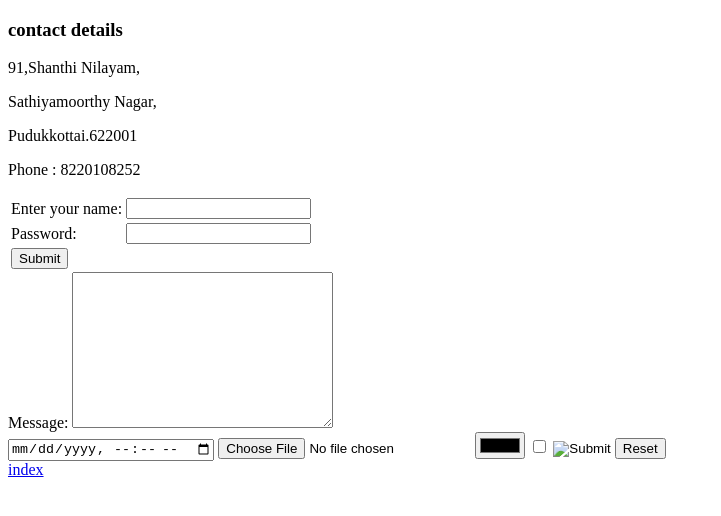
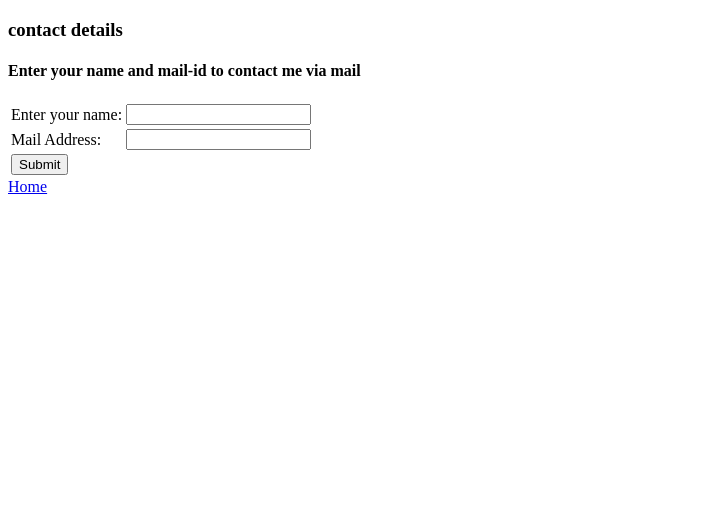
Before and after one commit to AllwinWillbert/CV, a plain HTML site: page sec.html in a window 1280 px wide. Shown: the whole page, without its empty margins (0-721 px from the left). Drawn offline with Linux system fonts and the light colour scheme.

Commit message:
sec.html is updated

```diff
--- a/sec.html
+++ b/sec.html
@@ -13,34 +13,23 @@
     </head>
     <body>
         <h3>contact details</h3>
-        <p>91,Shanthi Nilayam,</p>
-        <p>Sathiyamoorthy Nagar,</p>
-        <p>Pudukkottai.622001</p>
-        <p>Phone : 8220108252</p>
-        <form >
+        <h4>Enter your name and mail-id to contact me via mail</h4>
+        <form action="mailto:allwinwillbert1997@gmail.com">
             <table>
                 <tr>
-                    <td><label for="name">Enter your name:</label></td>
+                    <td><label for="name" name="name">Enter your name:</label></td>
                     <td><input type="text"></td>
                 </tr>
                 <tr>
-                    <td><label for="password">Password:</label></td>
-                    <td><input type="password"><br></td>
+                    <td><label for="mailId" name="mail address:">Mail Address:</label></td>
+                    <td><input type="email"><br></td>
                 </tr>
                 <tr>
                     <td><input type="submit"></td>
                 </tr>
             </table>
-            <label for="">Message:</label>
-            <textarea name="" id="" cols="30" rows="10"></textarea><br>
-            <input type="datetime-local">
-            <input type="file">
-            <input type="color">
-            <input type="checkbox">
-            <input type="image">
-            <input type="reset">
         </form>
-        <a href="index.html">index</a>
+        <a href="index.html">Home</a>
         <script src="" async defer></script>
     </body>
 </html>
```
